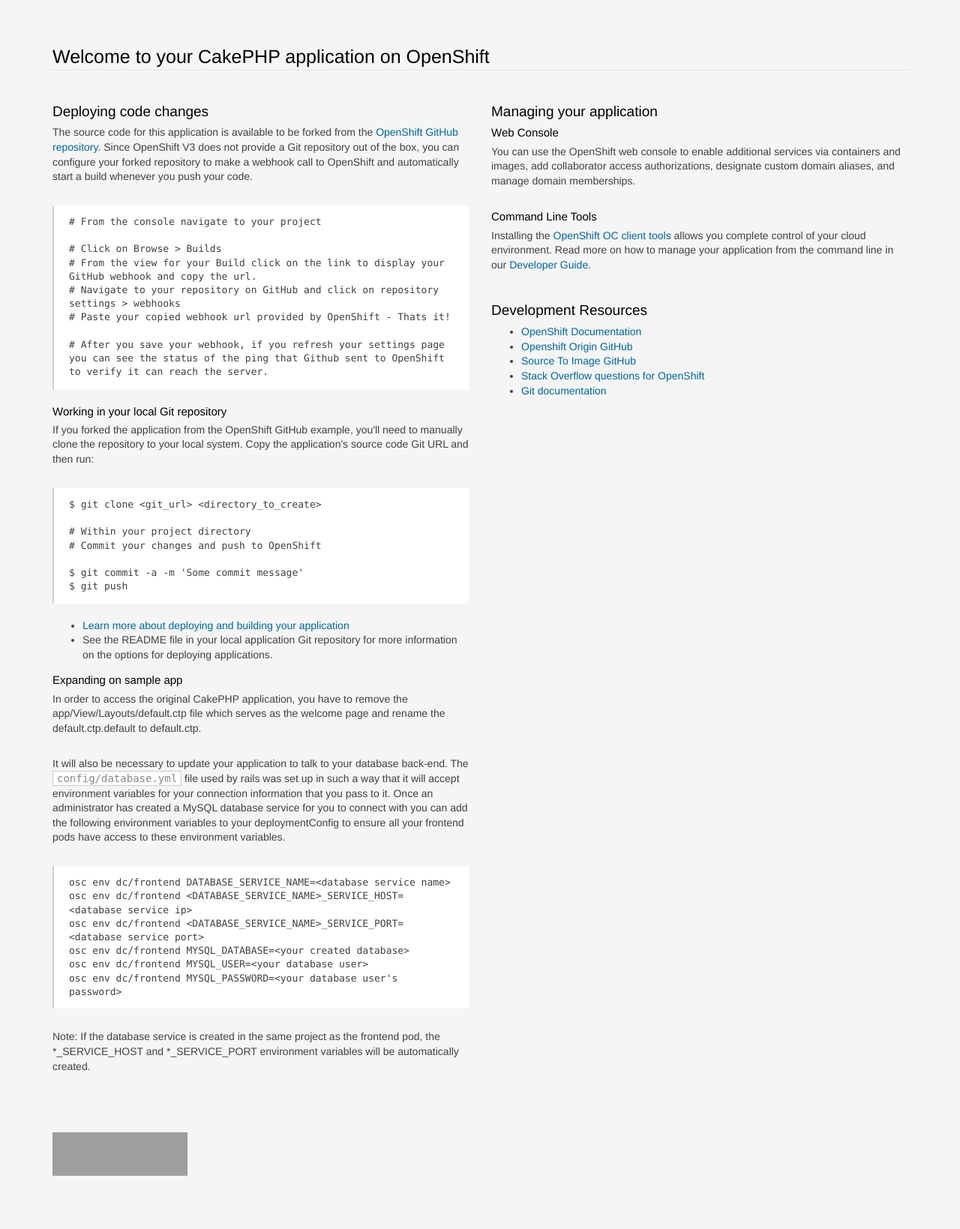
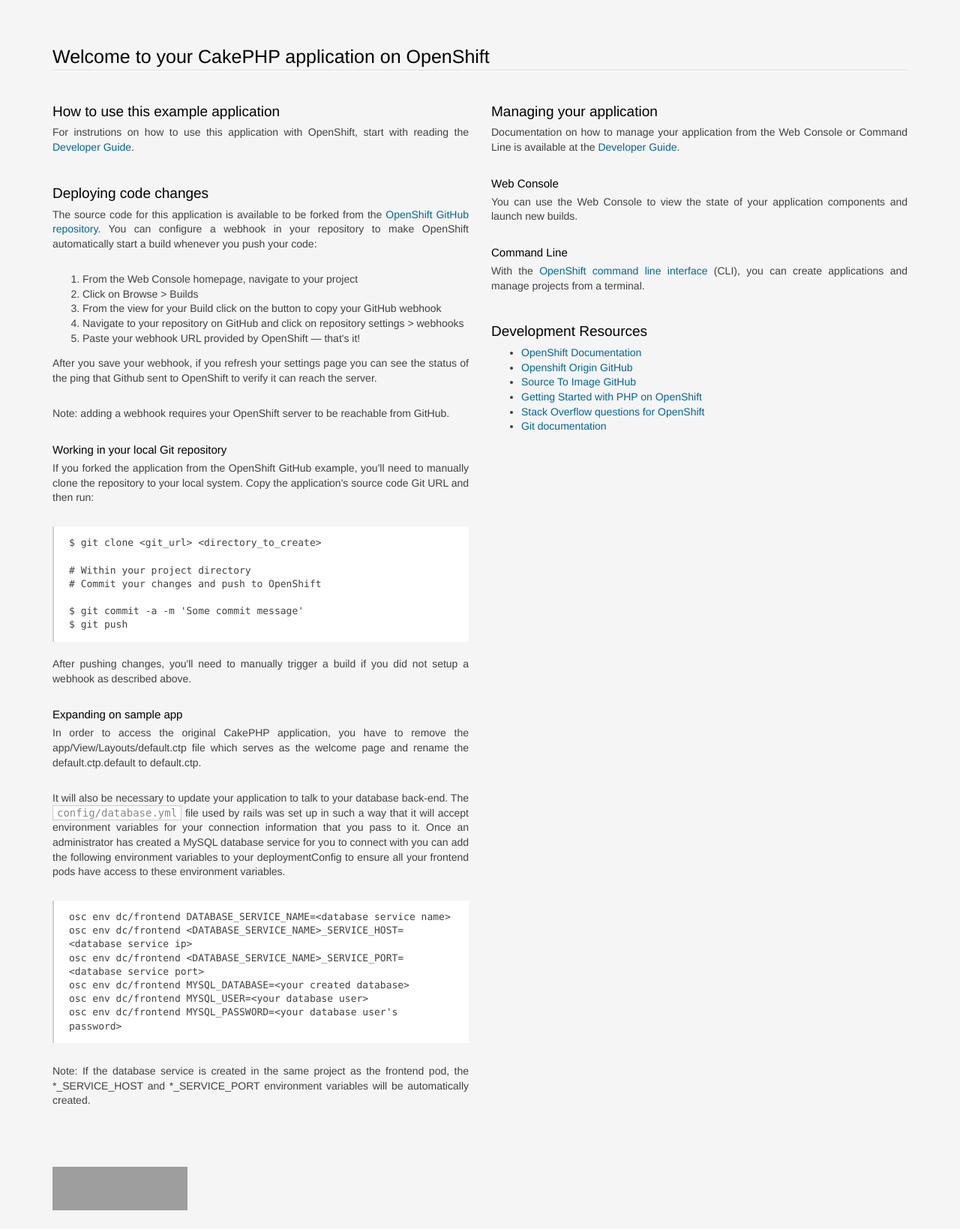
Before and after one commit to sclorg/cakephp-ex, a CakePHP app: the page made by app/View/Pages/home.ctp in a window 1280 px wide. Shown: the whole page at 75% size. Before the commit the page ends 1568 px from the top, so only its background shows below. Run offline with PHP 8.4 and a stand-in for CakePHP, Linux system fonts and the light colour scheme; the template is opened without the code that fills it, so the values that code supplies are empty; some libraries are stand-ins or nearby versions; grey boxes are pictures that could not be loaded.

Commit message:
Update welcome page
* remove links to OpenShift v2
* reformat steps on how to setup webhook
* note that OpenShift server needs to be accessible by GitHub in order
  to have automatic deploys
* align paragraphs with 'justify'

```diff
--- a/app/View/Layouts/default.ctp
+++ b/app/View/Layouts/default.ctp
@@ -172,6 +172,7 @@ h3 {
 }
 p {
   margin: 0 0 2em;
+  text-align: justify;
 }
 p + h2 {
   margin-top: 2em;
@@ -216,17 +217,24 @@ pre {
         <div class="row">
           <section class='col-xs-12 col-sm-6 col-md-6'>
             <section>
+              <h2>How to use this example application</h2>
+                <p>For instrutions on how to use this application with OpenShift, start with reading the <a href="http://docs.openshift.org/latest/dev_guide/templates.html#using-the-quickstart-templates">Developer Guide</a>.</p>
+
               <h2>Deploying code changes</h2>
-                <p>The source code for this application is available to be forked from the <a href="https://www.github.com/openshift/cakephp-ex">OpenShift GitHub repository</a>.  Since OpenShift V3 does not provide a Git repository out of the box, you can configure your forked repository to make a webhook call to OpenShift and automatically start a build whenever you push your code. </p>
+                <p>
+                  The source code for this application is available to be forked from the <a href="https://www.github.com/openshift/cakephp-ex">OpenShift GitHub repository</a>.
+                  You can configure a webhook in your repository to make OpenShift automatically start a build whenever you push your code:
+                </p>
 
-<pre># From the console navigate to your project
-
-# Click on Browse > Builds
-# From the view for your Build click on the link to display your GitHub webhook and copy the url.
-# Navigate to your repository on GitHub and click on repository settings > webhooks
-# Paste your copied webhook url provided by OpenShift - Thats it!
-
-# After you save your webhook, if you refresh your settings page you can see the status of the ping that Github sent to OpenShift to verify it can reach the server.</pre>
+<ol>
+  <li>From the Web Console homepage, navigate to your project</li>
+  <li>Click on Browse &gt; Builds</li>
+  <li>From the view for your Build click on the button to copy your GitHub webhook</li>
+  <li>Navigate to your repository on GitHub and click on repository settings &gt; webhooks</li>
+  <li>Paste your webhook URL provided by OpenShift &mdash; that's it!</li>
+</ol>
+<p>After you save your webhook, if you refresh your settings page you can see the status of the ping that Github sent to OpenShift to verify it can reach the server.</p>
+<p>Note: adding a webhook requires your OpenShift server to be reachable from GitHub.</p>
 
                 <h3>Working in your local Git repository</h3>
                 <p>If you forked the application from the OpenShift GitHub example, you'll need to manually clone the repository to your local system. Copy the application's source code Git URL and then run:</p>
@@ -238,10 +246,8 @@ pre {
 
 $ git commit -a -m 'Some commit message'
 $ git push</pre>
-                  <ul>
-                    <li><a href="https://developers.openshift.com/en/managing-modifying-applications.html">Learn more about deploying and building your application</a></li>
-                    <li>See the README file in your local application Git repository for more information on the options for deploying applications.</li>
-                  </ul>
+
+<p>After pushing changes, you'll need to manually trigger a build if you did not setup a webhook as described above.</p>
 
                   <h3>Expanding on sample app</h3>
                   <p>
@@ -275,18 +281,20 @@ osc env dc/frontend MYSQL_PASSWORD=&lt;your database user's password&gt;
 
                 <h2>Managing your application</h2>
 
+                <p>Documentation on how to manage your application from the Web Console or Command Line is available at the <a href="http://docs.openshift.org/latest/dev_guide/overview.html">Developer Guide</a>.</p>
+
                 <h3>Web Console</h3>
-                <p>You can use the OpenShift web console to enable additional services via containers and images, add collaborator access authorizations, designate custom domain aliases, and manage domain memberships.</p>
+                <p>You can use the Web Console to view the state of your application components and launch new builds.</p>
 
-                <h3>Command Line Tools</h3>
-                <p>Installing the <a href="http://docs.openshift.org/latest/cli_reference/overview.html">OpenShift OC client tools</a> allows you complete control of your cloud environment. Read more on how to manage your application from the command line in our <a href="http://docs.openshift.org/latest/dev_guide/overview.html">Developer Guide</a>.
-                </p>
+                <h3>Command Line</h3>
+                <p>With the <a href="http://docs.openshift.org/latest/cli_reference/overview.html">OpenShift command line interface</a> (CLI), you can create applications and manage projects from a terminal.</p>
 
                 <h2>Development Resources</h2>
                   <ul>
                     <li><a href="http://docs.openshift.org/latest/welcome/index.html">OpenShift Documentation</a></li>
                     <li><a href="https://github.com/openshift/origin">Openshift Origin GitHub</a></li>
                     <li><a href="https://github.com/openshift/source-to-image">Source To Image GitHub</a></li>
+                    <li><a href="http://docs.openshift.org/latest/using_images/sti_images/php.html">Getting Started with PHP on OpenShift</a></li>
                     <li><a href="http://stackoverflow.com/questions/tagged/openshift">Stack Overflow questions for OpenShift</a></li>
                     <li><a href="http://git-scm.com/documentation">Git documentation</a></li>
                   </ul>
```
